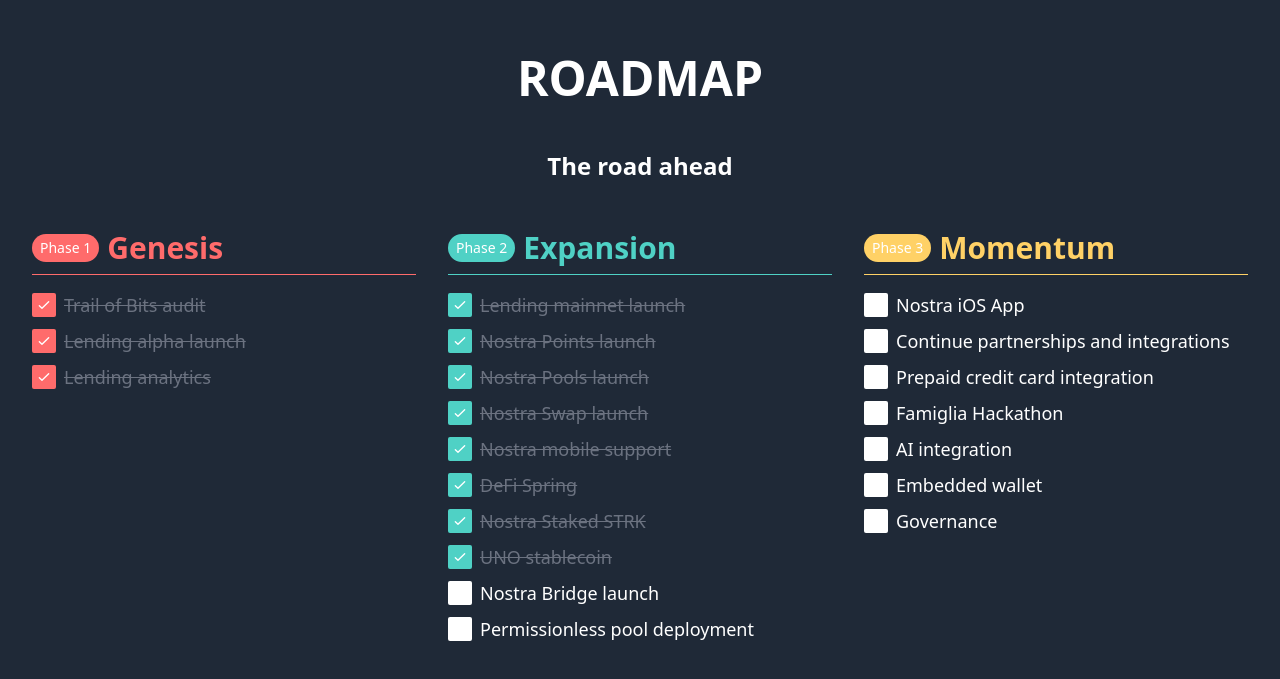
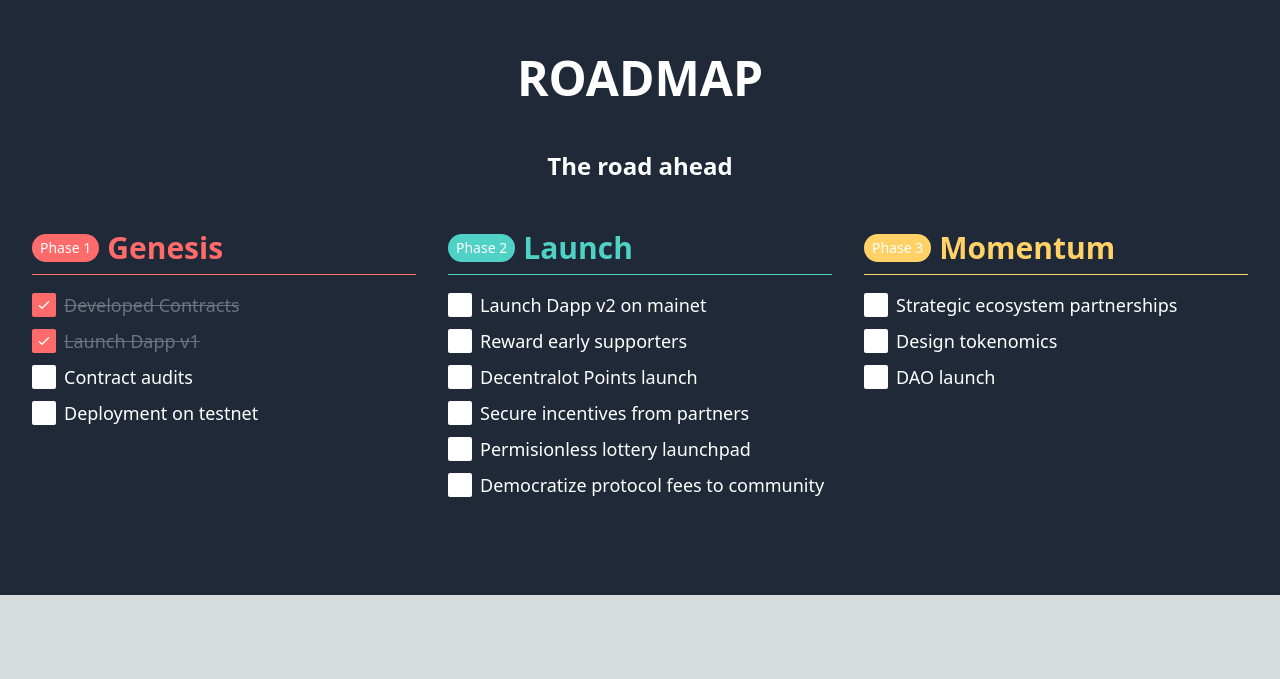
Before and after one commit to TzannetosGiannis/Socituri_Decentralot, a Next.js app in the folder front-end/: page / in a window 1280 px wide. Shown: the part 2714-3393 px from the top of the page. After the commit the page ends 3309 px from the top, so only its background shows below. Built offline with nearby package versions, Linux system fonts and the light colour scheme.

Commit message:
designed roadmap

```diff
--- a/front-end/components/Roadmap/Roadmap.js
+++ b/front-end/components/Roadmap/Roadmap.js
@@ -8,26 +8,23 @@
             name: "Genesis",
             color: "#FF6B6B",
             tasks: [
-                { name: "Trail of Bits audit", done: true },
-                { name: "Lending alpha launch", done: true },
-                { name: "Lending analytics", done: true }
+                { name: "Developed Contracts", done: true },
+                { name: "Launch Dapp v1", done: true },
+                { name: "Contract audits", done: false },
+                { name: "Deployment on testnet", done: false }
             ]
         },
         {
             phase: "Phase 2",
-            name: "Expansion",
+            name: "Launch",
             color: "#4FD1C5",
             tasks: [
-                { name: "Lending mainnet launch", done: true },
-                { name: "Nostra Points launch", done: true },
-                { name: "Nostra Pools launch", done: true },
-                { name: "Nostra Swap launch", done: true },
-                { name: "Nostra mobile support", done: true },
-                { name: "DeFi Spring", done: true },
-                { name: "Nostra Staked STRK", done: true },
-                { name: "UNO stablecoin", done: true },
-                { name: "Nostra Bridge launch", done: false },
-                { name: "Permissionless pool deployment", done: false }
+                { name: "Launch Dapp v2 on mainet", done: false },
+                { name: "Reward early supporters", done: false },
+                { name: "Decentralot Points launch", done: false },
+                { name: "Secure incentives from partners", done: false },
+                { name: "Permisionless lottery launchpad", done: false },
+                { name: "Democratize protocol fees to community", done: false },
             ]
         },
         {
@@ -35,13 +32,10 @@
             name: "Momentum",
             color: "#FFD166",
             tasks: [
-                { name: "Nostra iOS App", done: false },
-                { name: "Continue partnerships and integrations", done: false },
-                { name: "Prepaid credit card integration", done: false },
-                { name: "Famiglia Hackathon", done: false },
-                { name: "AI integration", done: false },
-                { name: "Embedded wallet", done: false },
-                { name: "Governance", done: false }
+                { name: "Strategic ecosystem partnerships", done: false },
+                { name: "Design tokenomics", done: false },
+                { name: "DAO launch", done: false },
+
             ]
         }
         // Add more phases as needed
```
